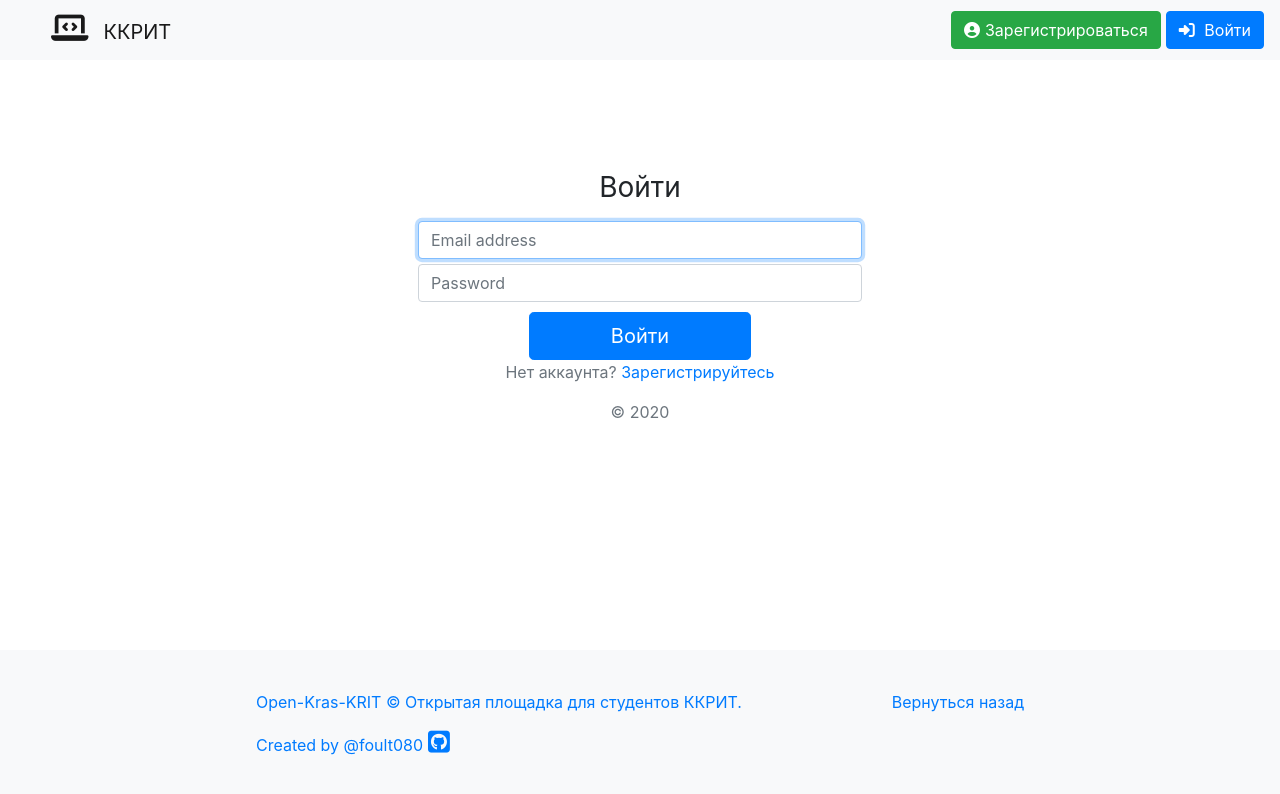
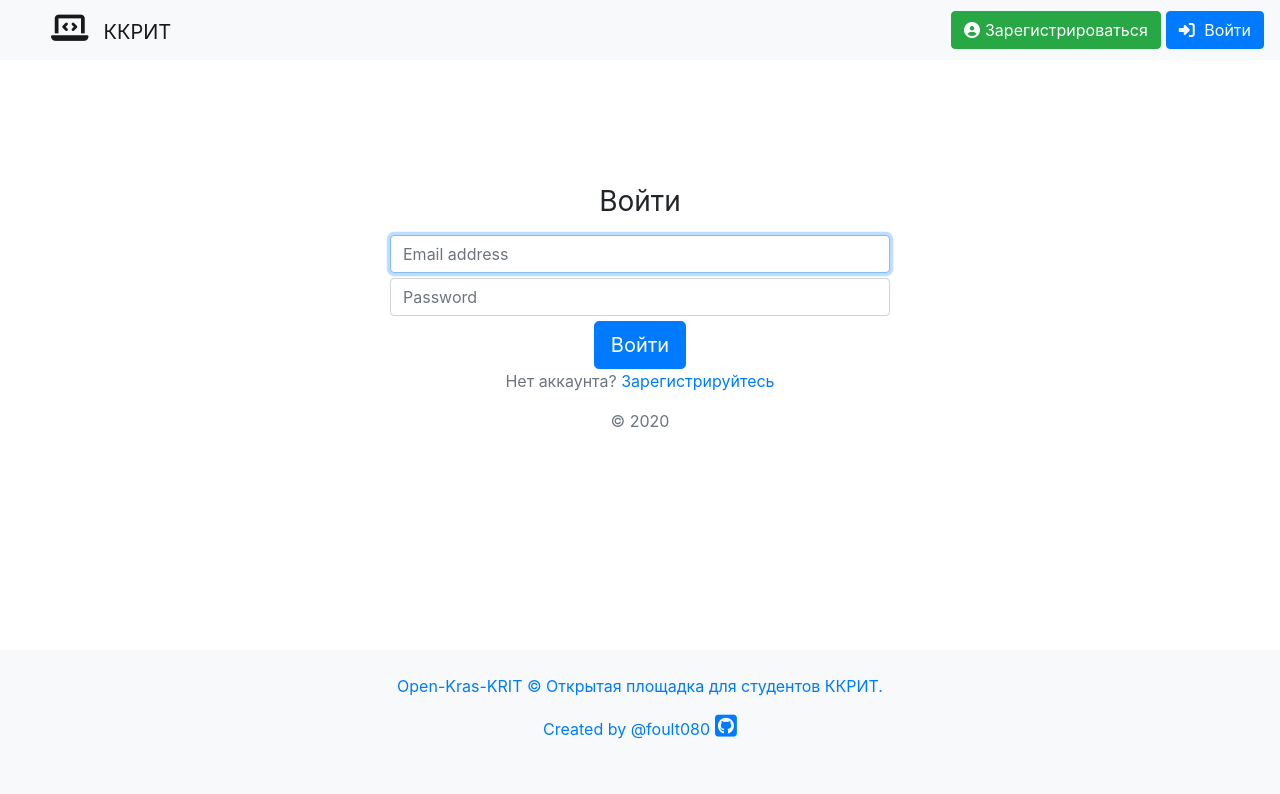
Before and after one commit to Foult080/open-kras-krit, a React (Create React App) app in the folder front-app/: page /signin in a window 1280 px wide. Shown: the top 794 px of the page. Built offline with nearby package versions, Linux system fonts and the light colour scheme; no server answers.

Commit message:
adaptive changes.

```diff
--- a/front-app/src/App.css
+++ b/front-app/src/App.css
@@ -19,9 +19,14 @@ body {
   bottom: 0;
   width: 100%;
   height: 150px;
-  padding-top: 2.5rem;
-  padding-left: 20%;
-  padding-right: 20%;
+}
+
+.my-container {
+  width: 100%;
+  text-align: center;
+  padding-top: 1.5rem;
+  margin-right: auto;
+  margin-left: auto;
 }
 
 .far,
@@ -67,11 +72,7 @@ body {
 .form-control {
   margin-bottom: 5px;
 }
-.btn-block {
-  margin-top: 10px;
-  text-align: center;
-  width: 50%;
-}
+
 /*
 .img-profile {
   height: 100%;
@@ -107,8 +108,6 @@ border-color: #0051A6;
 }
 .dash-btn {
   text-align: center;
-
-  width: 35%;
 }
 
 .dash-header {
--- a/front-app/src/components/auth/Login.js
+++ b/front-app/src/components/auth/Login.js
@@ -27,11 +27,10 @@ const Login = ({ login, isAuth }) => {
 
   return (
     <Fragment>
-      <div className="container">
+      <div className="container col-lg-12 col-md-10 col-sm-6">
         <div className="auth ml-auto mx-auto auth">
           <form className="form-signin" onSubmit={e => onSubmit(e)}>
             <h1 className="h3 mb-3 font-weight-normal">Войти</h1>
-
             <input
               type="email"
               id="inputEmail"
@@ -55,7 +54,7 @@ const Login = ({ login, isAuth }) => {
               onChange={e => onChange(e)}
             />
             <button
-              className="ml-auto mx-auto btn btn-lg btn-primary btn-block"
+              className="ml-auto mx-auto ms-auto btn btn-lg btn-primary"
               type="submit"
             >
               Войти
--- a/front-app/src/components/auth/Register.js
+++ b/front-app/src/components/auth/Register.js
@@ -10,7 +10,7 @@ const Register = ({ isAuth }) => {
   return (
     <Fragment>
       <div className="row">
-        <div className="col-md-12">
+        <div className="col-md-8 col-sm-6 col-lg-12">
           <div className="error-template">
             <h4>Открытая площадка для студентов ККРИТ</h4>
             <p className="ex404">Регистрация в данный момент закрыта</p>
@@ -123,7 +123,7 @@ const Register = ({ setAlert, register, isAuth }) => {
               Этот сайт использует Gravatar для изображений профиля.
             </small>
             <button
-              className="ml-auto mx-auto btn btn-lg btn-primary btn-block"
+              className="ml-auto mx-auto ms-auto btn btn-lg btn-primary"
               type="submit"
             >
               Продолжить
--- a/front-app/src/components/layout/AppLanding.js
+++ b/front-app/src/components/layout/AppLanding.js
@@ -12,7 +12,7 @@ const AppLanding = () => {
         <h1 className="mt-4 mb-3 card-title">Абитуриент ККРИТ</h1>
 
         <div className="row">
-          <div className="col-md-8">
+          <div className="col-md-8 col-lg-12 col-sm-6">
             <Carousel>
               <Carousel.Item>
                 <img className="img-fluid" src={img3} alt="img3" />
--- a/front-app/src/components/layout/Footer.js
+++ b/front-app/src/components/layout/Footer.js
@@ -5,20 +5,21 @@ const Footer = () => {
   return (
     <footer className="footer bg-light">
       <div className="text-primary">
-        <p className="float-right">
-          <Link to="/">Вернуться назад</Link>
-        </p>
+        <div className="my-container">
+          <div className="">
             <p>Open-Kras-KRIT &copy; Открытая площадка для студентов ККРИТ.</p>
-        <p>
-          Created by @foult080
             <a
               href="https://github.com/Foult080"
               target="_blank"
               rel="noopener noreferrer"
             >
+              <p>
+                Created by @foult080
                 <i className="icon-small fab fa-github-square"></i>
+              </p>
             </a>
-        </p>
+          </div>
+        </div>
       </div>
     </footer>
   );
--- a/front-app/src/components/layout/Landing.js
+++ b/front-app/src/components/layout/Landing.js
@@ -8,7 +8,7 @@ const Landing = () => {
   return (
     <Fragment>
       <Carousel>
-      <Carousel.Item>
+      <Carousel.Item className="img-fluid">
           <img
             className="d-block w-100"
             width="1900"
@@ -50,7 +50,7 @@ const Landing = () => {
         <hr />
         <h2 className="my-4 card-title">Информационные ресурсы:</h2>
         <div className="row">
-          <div className="col-lg-4 col-md-4 mb-4">
+          <div className="col-lg-4 col-md-4 col-sm-4">
             <div className="card cards">
               <h4 className="card-header bg-success text-white">
                 Абитуриент ККРИТ
@@ -68,7 +68,7 @@ const Landing = () => {
             </div>
           </div>
 
-          <div className="col-lg-4 col-md-4 mb-4">
+          <div className="col-lg-4 col-md-4 col-sm-4">
             <div className="card cards">
               <h4 className="card-header bg-primary text-white">
                 Работа ККРИТ
@@ -87,7 +87,7 @@ const Landing = () => {
             </div>
           </div>
 
-          <div className="col-lg-4 col-md-4 mb-4">
+          <div className="col-lg-4 col-md-4 col-sm-4">
             <div className="card cards">
               <h4 className="card-header bg-dark text-white">KRIT WSR</h4>
               <div className="card-body">
```
Lines whose indentation alone changed are shown as unchanged.
